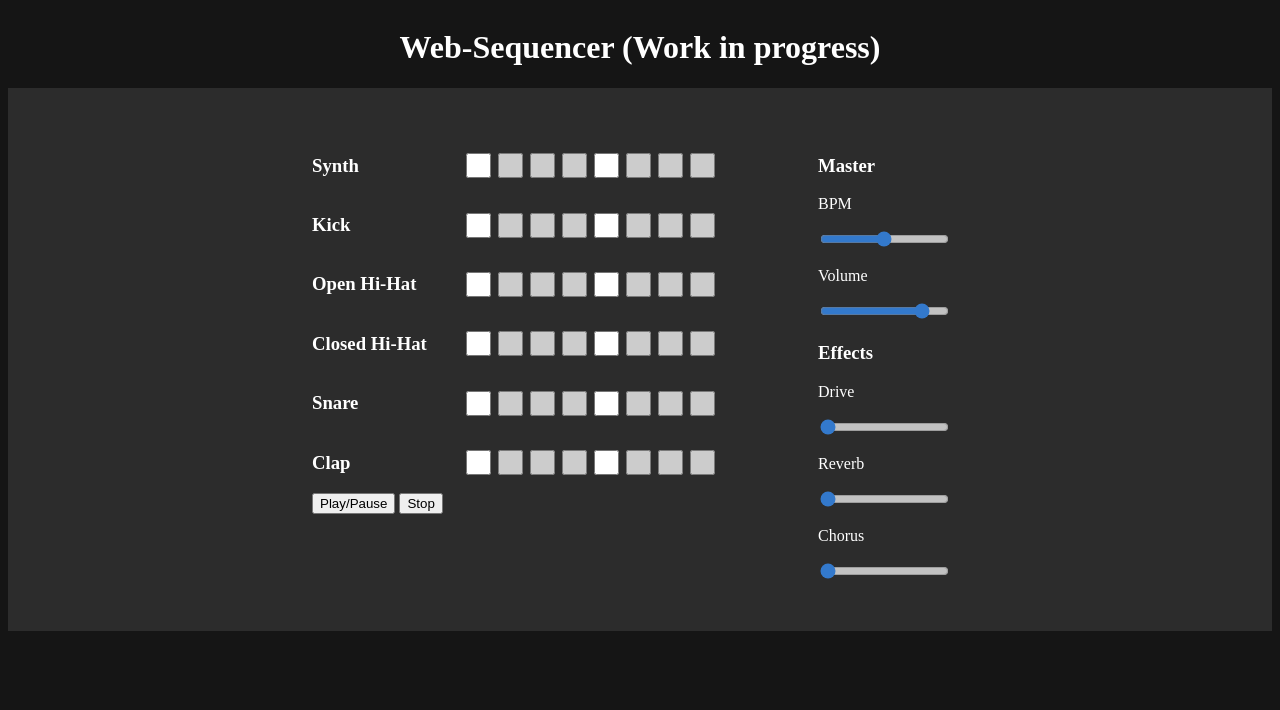
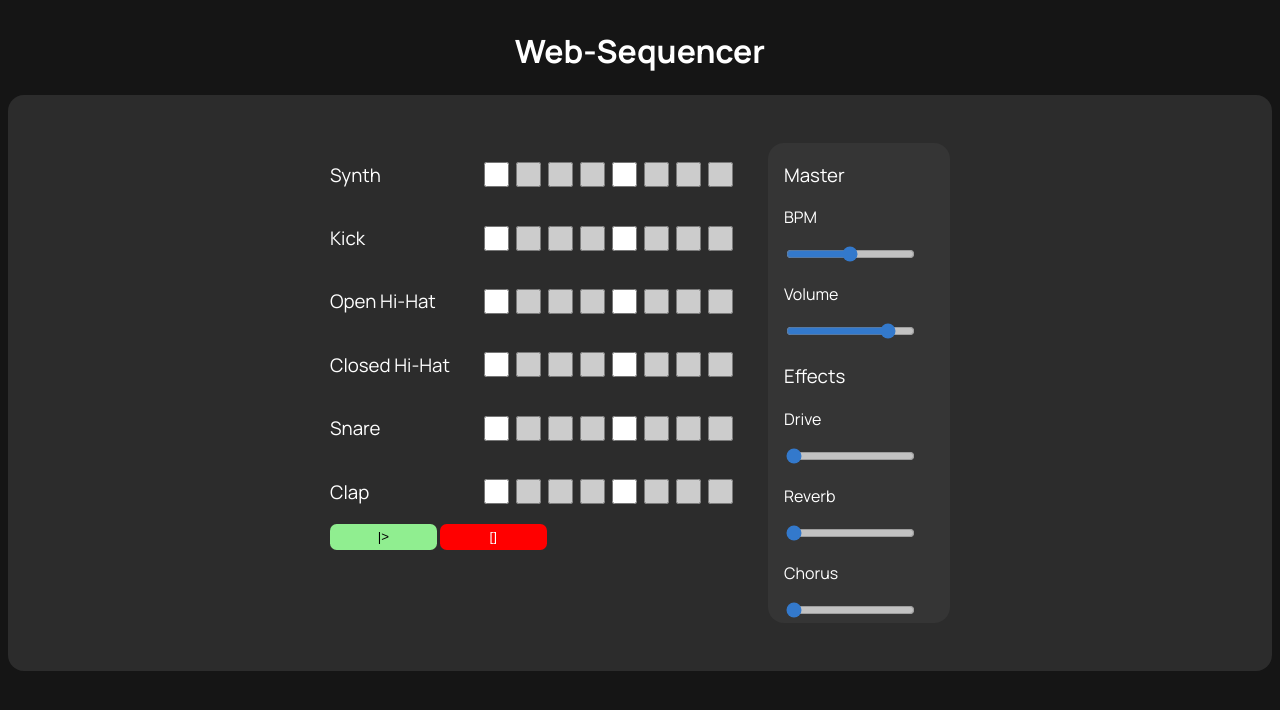
Before and after one commit to fvan-wij/d-r-machine_sequencer, a website: page index.html in a window 1280 px wide. Drawn offline with nearby package versions, Linux system fonts and the light colour scheme; no server answers.

Commit message:
improved styling

```diff
--- a/index.html
+++ b/index.html
@@ -5,12 +5,15 @@
 		<meta charset="UTF-8">
 		<meta name="viewport" content="width=device-width, initial-scale=1">
 		<link href="src/style.css" rel="stylesheet">
+		<link rel="preconnect" href="https://fonts.googleapis.com">
+		<link rel="preconnect" href="https://fonts.gstatic.com" crossorigin>
+		<link href="https://fonts.googleapis.com/css2?family=Manrope:wght@200;400;700&display=swap" rel="stylesheet">
 		<script src="./node_modules/tone/build/Tone.js"></script>
 	</head>
 	<body>
 		<header>
 			<h1>
-			Web-Sequencer (Work in progress)
+			Web-Sequencer
 			</h1>
 		</header>
 <div class="interface">
@@ -91,8 +94,8 @@
 			<input class="clap_step" type="checkbox">
 		</div>
 
-			<button id="play">Play/Pause</button>
-			<button id="stop">Stop</button>
+		<button id="play"> |> </button>
+			<button id="stop">[]</button>
 </div>
 
 <!-- Play/pause and stop button	 -->
--- a/src/style.css
+++ b/src/style.css
@@ -1,17 +1,38 @@
 body {
 	background-color: #151515;
 	color: white;
+    font-family: 'Manrope', sans-serif;
 }
-
+h1 {
+	font-weight: 700;
+}
 h3 {
 	width: 150px;
 	top: 0;
 	left: 0;
+	font-weight: 400;
 }
 
 header {
 	display: flex;
 	justify-content: center;
+}
+
+button {
+	width: 8em;
+	height: 2em;
+	color: white;
+	border: none;
+	border-radius: 0.5em;
+}
+
+#play {
+	background-color: lightgreen;
+	width: 8em;
+	color: black;
+}
+#stop {
+	background-color: red;
 }
 
 .interface {
@@ -23,6 +44,7 @@ header {
 	background-color:#2c2c2c;
 	padding-top: 3em;
 	padding-bottom: 3em;
+	border-radius: 1em;
 }
 
 input{
@@ -41,8 +63,12 @@ input:nth-child(6) {
 }
 
 .sliderInterface {
-	margin-left: 100px;
+	margin-left: 2em;
 	right: 0;
+	padding-left: 1em;
+	padding-right: 1em;
+	background-color: #353535;
+	border-radius: 1em;
 }
 
 .synth_step {
```
